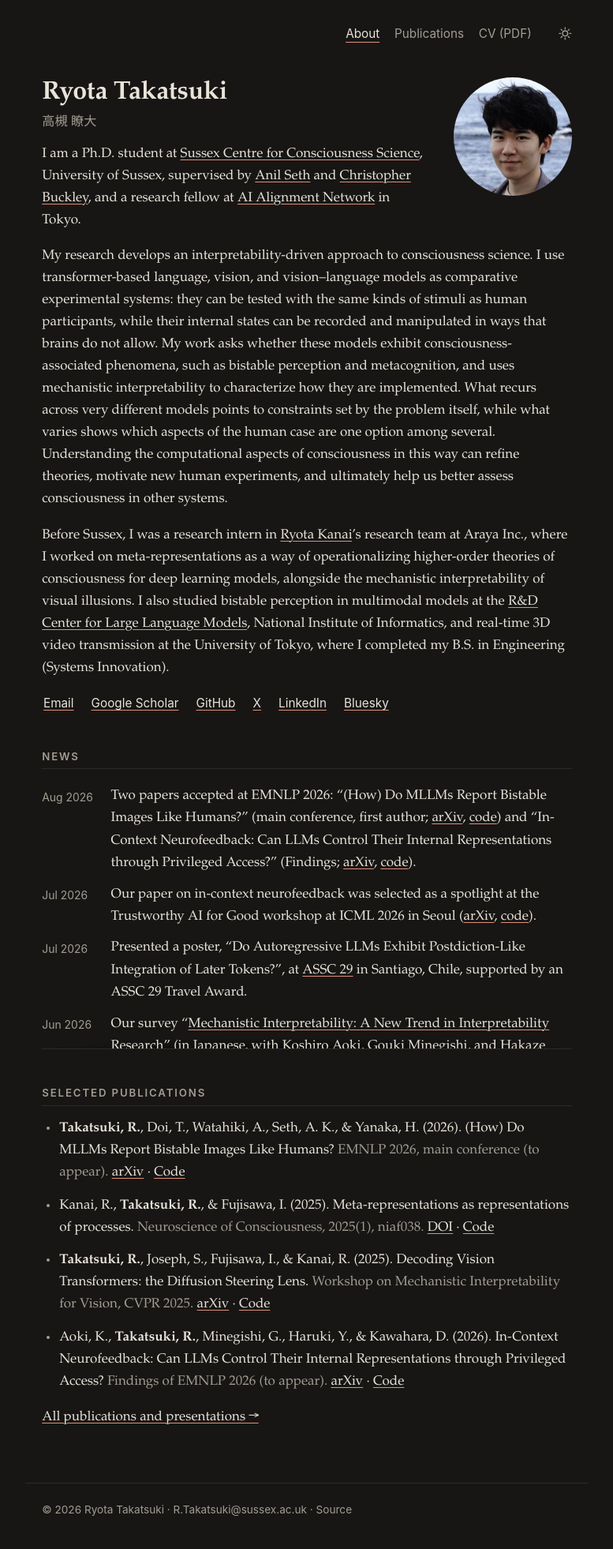
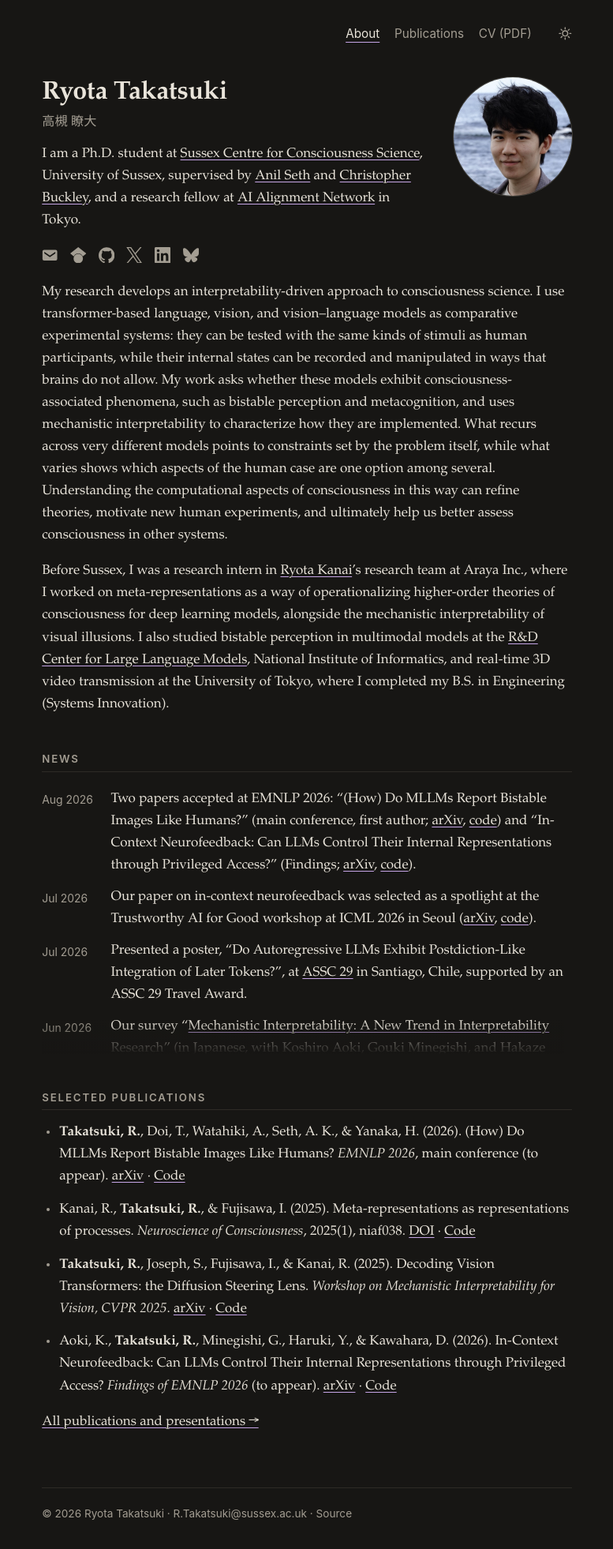
Before and after one commit to rtakatsky/rtakatsky.github.io, a Jekyll site: the page built from index.md, in a window 1280 px wide. Shown: the whole page at 79% size, without its empty margins (251-1028 px from the left). Built offline with Jekyll 4.4.1, drawn with Linux system fonts in a browser that asks for light colours.

Commit message:
Design: plum accent, icon links under the affiliation, fading news box
The terracotta accent read as Claude's own palette, so the accent is now
plum in both modes (dark #c6a5e6, light #6f3f8f). The base colours stay.

- Profile links are icon-only (inline SVG; brand marks from Simple Icons,
  CC0) and sit under the affiliation, each with a title and a visually
  hidden label.
- Publications opens with a link to the Google Scholar profile. The note
  comes from the sync script, so the page was regenerated: body and CV
  are unchanged, the synced date is 2026-11-10.
- News box: the text fades out at the bottom edge instead of being cut,
  scrolled text slips under the heading's rule, and the box is taller on
  narrow screens. This replaces the scroll shadows, which could hardly
  be seen in dark mode.
- The footer rule is as wide as the text column, the portrait has a
  hairline ring, and venue names on the home page are italic as on
  Publications.
- Drop the unused --accent-soft and --shade.

Co-Authored-By: Claude Fable 5.2 <noreply@anthropic.com>

```diff
--- a/_includes/links.html
+++ b/_includes/links.html
@@ -1,8 +1,14 @@
+{%- comment -%}
+  Icon-only links. The brand marks are from Simple Icons (CC0 1.0,
+  https://simpleicons.org); the envelope is drawn by hand. Each link carries
+  a title (tooltip) and a visually hidden label; style.css sets the size and
+  colour, since the Content-Security-Policy forbids inline styles.
+{%- endcomment -%}
 <ul class="links">
-  <li><a href="mailto:{{ site.email }}">Email</a></li>
-  <li><a href="{{ site.links.scholar }}">Google Scholar</a></li>
-  <li><a href="{{ site.links.github }}">GitHub</a></li>
-  <li><a href="{{ site.links.x }}">X</a></li>
-  <li><a href="{{ site.links.linkedin }}">LinkedIn</a></li>
-  <li><a href="{{ site.links.bluesky }}">Bluesky</a></li>
+  <li><a href="mailto:{{ site.email }}" title="Email"><svg viewBox="0 0 24 24" aria-hidden="true" focusable="false"><path fill-rule="evenodd" d="M3.4 4h17.2A2.4 2.4 0 0 1 23 6.4v11.2a2.4 2.4 0 0 1-2.4 2.4H3.4A2.4 2.4 0 0 1 1 17.6V6.4A2.4 2.4 0 0 1 3.4 4zM3.8 7.1 12 12.7l8.2-5.6v2.2L12 14.9 3.8 9.3z"/></svg><span class="visually-hidden">Email</span></a></li>
+  <li><a href="{{ site.links.scholar }}" title="Google Scholar"><svg viewBox="0 0 24 24" aria-hidden="true" focusable="false"><path d="M5.242 13.769L0 9.5 12 0l12 9.5-5.242 4.269C17.548 11.249 14.978 9.5 12 9.5c-2.977 0-5.548 1.748-6.758 4.269zM12 10a7 7 0 1 0 0 14 7 7 0 0 0 0-14z"/></svg><span class="visually-hidden">Google Scholar</span></a></li>
+  <li><a href="{{ site.links.github }}" title="GitHub"><svg viewBox="0 0 24 24" aria-hidden="true" focusable="false"><path d="M12 .297c-6.63 0-12 5.373-12 12 0 5.303 3.438 9.8 8.205 11.385.6.113.82-.258.82-.577 0-.285-.01-1.04-.015-2.04-3.338.724-4.042-1.61-4.042-1.61C4.422 18.07 3.633 17.7 3.633 17.7c-1.087-.744.084-.729.084-.729 1.205.084 1.838 1.236 1.838 1.236 1.07 1.835 2.809 1.305 3.495.998.108-.776.417-1.305.76-1.605-2.665-.3-5.466-1.332-5.466-5.93 0-1.31.465-2.38 1.235-3.22-.135-.303-.54-1.523.105-3.176 0 0 1.005-.322 3.3 1.23.96-.267 1.98-.399 3-.405 1.02.006 2.04.138 3 .405 2.28-1.552 3.285-1.23 3.285-1.23.645 1.653.24 2.873.12 3.176.765.84 1.23 1.91 1.23 3.22 0 4.61-2.805 5.625-5.475 5.92.42.36.81 1.096.81 2.22 0 1.606-.015 2.896-.015 3.286 0 .315.21.69.825.57C20.565 22.092 24 17.592 24 12.297c0-6.627-5.373-12-12-12"/></svg><span class="visually-hidden">GitHub</span></a></li>
+  <li><a href="{{ site.links.x }}" title="X"><svg viewBox="0 0 24 24" aria-hidden="true" focusable="false"><path d="M14.234 10.162 22.977 0h-2.072l-7.591 8.824L7.251 0H.258l9.168 13.343L.258 24H2.33l8.016-9.318L16.749 24h6.993zm-2.837 3.299-.929-1.329L3.076 1.56h3.182l5.965 8.532.929 1.329 7.754 11.09h-3.182z"/></svg><span class="visually-hidden">X</span></a></li>
+  <li><a href="{{ site.links.linkedin }}" title="LinkedIn"><svg viewBox="0 0 24 24" aria-hidden="true" focusable="false"><path d="M20.447 20.452h-3.554v-5.569c0-1.328-.027-3.037-1.852-3.037-1.853 0-2.136 1.445-2.136 2.939v5.667H9.351V9h3.414v1.561h.046c.477-.9 1.637-1.85 3.37-1.85 3.601 0 4.267 2.37 4.267 5.455v6.286zM5.337 7.433c-1.144 0-2.063-.926-2.063-2.065 0-1.138.92-2.063 2.063-2.063 1.14 0 2.064.925 2.064 2.063 0 1.139-.925 2.065-2.064 2.065zm1.782 13.019H3.555V9h3.564v11.452zM22.225 0H1.771C.792 0 0 .774 0 1.729v20.542C0 23.227.792 24 1.771 24h20.451C23.2 24 24 23.227 24 22.271V1.729C24 .774 23.2 0 22.222 0h.003z"/></svg><span class="visually-hidden">LinkedIn</span></a></li>
+  <li><a href="{{ site.links.bluesky }}" title="Bluesky"><svg viewBox="0 0 24 24" aria-hidden="true" focusable="false"><path d="M5.202 2.857C7.954 4.922 10.913 9.11 12 11.358c1.087-2.247 4.046-6.436 6.798-8.501C20.783 1.366 24 .213 24 3.883c0 .732-.42 6.156-.667 7.037-.856 3.061-3.978 3.842-6.755 3.37 4.854.826 6.089 3.562 3.422 6.299-5.065 5.196-7.28-1.304-7.847-2.97-.104-.305-.152-.448-.153-.327 0-.121-.05.022-.153.327-.568 1.666-2.782 8.166-7.847 2.97-2.667-2.737-1.432-5.473 3.422-6.3-2.777.473-5.899-.308-6.755-3.369C.42 10.04 0 4.615 0 3.883c0-3.67 3.217-2.517 5.202-1.026"/></svg><span class="visually-hidden">Bluesky</span></a></li>
 </ul>
--- a/assets/css/style.css
+++ b/assets/css/style.css
@@ -8,9 +8,7 @@
   --ink: #e9e4da;
   --muted: #a39d92;
   --rule: #2e2b26;
-  --accent: #e0907a;
-  --accent-soft: #2c211d;
-  --shade: rgba(0, 0, 0, 0.55);
+  --accent: #c6a5e6;
   --serif: "Iowan Old Style", "Palatino Linotype", Palatino, "Book Antiqua", "Hiragino Mincho ProN", "Yu Mincho", YuMincho, "Noto Serif JP", Georgia, serif;
   --sans: -apple-system, BlinkMacSystemFont, "Helvetica Neue", "Hiragino Sans", "Hiragino Kaku Gothic ProN", "Yu Gothic", YuGothic, "Noto Sans JP", Arial, sans-serif;
   --measure: 42rem;
@@ -22,9 +20,7 @@
   --ink: #1e1c19;
   --muted: #6d675e;
   --rule: #e3ded4;
-  --accent: #8a3b2a;
-  --accent-soft: #f3e6e1;
-  --shade: rgba(30, 28, 25, 0.14);
+  --accent: #6f3f8f;
 }
 
 * { box-sizing: border-box; }
@@ -169,7 +165,7 @@ hr { border: 0; border-top: 1px solid var(--rule); margin: 2rem 0; }
 }
 .profile h1 { margin-bottom: 0.1rem; }
 .name-ja { font-family: var(--sans); font-size: 0.95rem; color: var(--muted); margin: 0 0 0.9rem; }
-.profile-text > p:last-child { margin-bottom: 0; }
+.profile-text > :last-child { margin-bottom: 0; }
 .profile .role {
   font-family: var(--sans);
   font-size: 0.92rem;
@@ -182,6 +178,8 @@ hr { border: 0; border-top: 1px solid var(--rule); margin: 2rem 0; }
   object-fit: cover;
   border-radius: 50%;
   display: block;
+  /* A hairline ring, so the circle keeps its edge where the photo is as dark as the page. */
+  box-shadow: 0 0 0 1px color-mix(in srgb, var(--muted) 30%, var(--bg));
 }
 @media (max-width: 560px) {
   .profile { grid-template-columns: 1fr; }
@@ -189,34 +187,52 @@ hr { border: 0; border-top: 1px solid var(--rule); margin: 2rem 0; }
   .portrait { width: 110px; height: 110px; }
 }
 
-/* Links row */
+/* Links row: icon-only links under the affiliation. Each link carries a
+   title and a visually hidden label. The negative margins line the first
+   icon up with the text edge and offset the links' own padding. */
 .links {
   list-style: none;
   padding: 0;
-  margin: 0 0 1rem;
+  margin: -0.3rem 0 1rem -0.4rem;
   display: flex;
   flex-wrap: wrap;
-  gap: 0.4rem 1.2rem;
-  font-family: var(--sans);
-  font-size: 0.9rem;
+  gap: 0.1rem;
 }
 .links li { margin: 0; }
+.links a {
+  display: flex;
+  padding: 0.4rem;
+  border-radius: 4px;
+  color: var(--muted);
+  text-decoration: none;
+}
+.links a:hover { color: var(--accent); }
+.links a:focus-visible { outline-offset: 0; }
+.links svg { display: block; width: 1.2rem; height: 1.2rem; fill: currentColor; }
 
-/* News list: fixed height, scrolls. The two local gradients cover the
-   scroll shadows at either end, so a shadow shows only where more items are. */
+/* News list: fixed height, scrolls. The box starts at the heading's rule
+   (the negative margin undoes the heading's bottom margin), so scrolled
+   text slips under that line. A strip that sticks to the bottom edge fades
+   the text into the page; the list's bottom padding lets the last item
+   scroll clear of it. */
 .news-scroll {
-  max-height: 20rem;
+  --fade: 2.5rem;
+  max-height: 21rem;
   overflow-y: auto;
-  margin: 0 0 1rem;
-  padding: 0.35rem 0.6rem 0.35rem 0;
-  border-bottom: 1px solid var(--rule);
+  margin: -0.9rem 0 1rem;
+  padding: 1.25rem 0.6rem 0 0;
   scrollbar-width: thin;
   scrollbar-color: var(--rule) transparent;
-  background:
-    linear-gradient(var(--bg) 30%, transparent) top / 100% 2.5rem no-repeat local,
-    linear-gradient(transparent, var(--bg) 70%) bottom / 100% 2.5rem no-repeat local,
-    radial-gradient(farthest-side at 50% 0, var(--shade), transparent) top / 100% 0.8rem no-repeat scroll,
-    radial-gradient(farthest-side at 50% 100%, var(--shade), transparent) bottom / 100% 0.8rem no-repeat scroll;
+}
+.news-scroll::after {
+  content: "";
+  display: block;
+  position: sticky;
+  bottom: 0;
+  height: var(--fade);
+  margin-top: calc(-1 * var(--fade));
+  background: linear-gradient(transparent, var(--bg));
+  pointer-events: none;
 }
 .news-scroll:focus-visible { outline: 2px solid var(--accent); outline-offset: 4px; }
 .news {
@@ -225,6 +241,7 @@ hr { border: 0; border-top: 1px solid var(--rule); margin: 2rem 0; }
   column-gap: 1.25rem;
   row-gap: 0.7rem;
   margin: 0;
+  padding-bottom: var(--fade);
 }
 .news dt {
   font-family: var(--sans);
@@ -235,6 +252,7 @@ hr { border: 0; border-top: 1px solid var(--rule); margin: 2rem 0; }
 }
 .news dd { margin: 0; }
 @media (max-width: 480px) {
+  .news-scroll { max-height: 25rem; }
   .news { grid-template-columns: 1fr; row-gap: 0.15rem; }
   .news dd { margin-bottom: 0.7rem; }
 }
@@ -242,7 +260,6 @@ hr { border: 0; border-top: 1px solid var(--rule); margin: 2rem 0; }
 /* Publication lists */
 .pubs li, .content > ul > li { padding-left: 0.1rem; }
 .selected li { margin-bottom: 0.8rem; }
-.selected .venue { color: var(--muted); }
 
 /* Footer and small print */
 .meta, .site-footer {
@@ -255,9 +272,9 @@ hr { border: 0; border-top: 1px solid var(--rule); margin: 2rem 0; }
   max-width: var(--measure);
   width: 100%;
   margin: 0 auto;
-  padding: 1.25rem 1.25rem 2rem;
-  border-top: 1px solid var(--rule);
+  padding: 0 1.25rem 2rem;
 }
 .site-footer a { text-decoration: none; }
 .site-footer a:hover { text-decoration: underline; }
-.site-footer p { margin: 0; }
+/* The rule sits on the paragraph so that it is as wide as the text column. */
+.site-footer p { margin: 0; padding-top: 1.25rem; border-top: 1px solid var(--rule); }
--- a/index.md
+++ b/index.md
@@ -9,6 +9,8 @@ permalink: /
 <p class="name-ja" lang="ja">高槻 瞭大</p>
 
 I am a Ph.D. student at [Sussex Centre for Consciousness Science](https://www.sussex.ac.uk/research/centres/sussex-centre-for-consciousness-science/), University of Sussex, supervised by [Anil Seth](https://www.anilseth.com/) and [Christopher Buckley](https://christopherlbuckley.com/), and a research fellow at [AI Alignment Network](https://www.aialign.net/) in Tokyo.
+
+{% include links.html %}
   </div>
   <img class="portrait" src="/assets/img/profile.jpg" alt="Ryota Takatsuki" width="600" height="600">
 </div>
@@ -17,8 +19,6 @@ My research develops an interpretability-driven approach to consciousness scienc
 
 Before Sussex, I was a research intern in [Ryota Kanai](https://research.araya.org/member/ryota-kanai-phd)'s research team at Araya Inc., where I worked on meta-representations as a way of operationalizing higher-order theories of consciousness for deep learning models, alongside the mechanistic interpretability of visual illusions. I also studied bistable perception in multimodal models at the [R&D Center for Large Language Models](https://llmc.nii.ac.jp/en/), National Institute of Informatics, and real-time 3D video transmission at the University of Tokyo, where I completed my B.S. in Engineering (Systems Innovation).
 
-{% include links.html %}
-
 ## News
 
 {% include news.html %}
@@ -26,10 +26,10 @@ Before Sussex, I was a research intern in [Ryota Kanai](https://research.araya.o
 ## Selected publications
 
 <ul class="selected">
-  <li><strong>Takatsuki, R.</strong>, Doi, T., Watahiki, A., Seth, A. K., &amp; Yanaka, H. (2026). (How) Do MLLMs Report Bistable Images Like Humans? <span class="venue">EMNLP 2026, main conference (to appear).</span> <a href="https://arxiv.org/abs/2609.13254">arXiv</a> · <a href="https://github.com/rtakatsky/mllm-bistable-images">Code</a></li>
-  <li>Kanai, R., <strong>Takatsuki, R.</strong>, &amp; Fujisawa, I. (2025). Meta-representations as representations of processes. <span class="venue">Neuroscience of Consciousness, 2025(1), niaf038.</span> <a href="https://doi.org/10.1093/nc/niaf038">DOI</a> · <a href="https://github.com/rtakatsky/metarep">Code</a></li>
-  <li><strong>Takatsuki, R.</strong>, Joseph, S., Fujisawa, I., &amp; Kanai, R. (2025). Decoding Vision Transformers: the Diffusion Steering Lens. <span class="venue">Workshop on Mechanistic Interpretability for Vision, CVPR 2025.</span> <a href="https://arxiv.org/abs/2504.13763">arXiv</a> · <a href="https://github.com/rtakatsky/DSLens">Code</a></li>
-  <li>Aoki, K., <strong>Takatsuki, R.</strong>, Minegishi, G., Haruki, Y., &amp; Kawahara, D. (2026). In-Context Neurofeedback: Can LLMs Control Their Internal Representations through Privileged Access? <span class="venue">Findings of EMNLP 2026 (to appear).</span> <a href="https://arxiv.org/abs/2609.00904">arXiv</a> · <a href="https://github.com/AokiKoshiro/in-context-neurofeedback">Code</a></li>
+  <li><strong>Takatsuki, R.</strong>, Doi, T., Watahiki, A., Seth, A. K., &amp; Yanaka, H. (2026). (How) Do MLLMs Report Bistable Images Like Humans? <em>EMNLP 2026</em>, main conference (to appear). <a href="https://arxiv.org/abs/2609.13254">arXiv</a> · <a href="https://github.com/rtakatsky/mllm-bistable-images">Code</a></li>
+  <li>Kanai, R., <strong>Takatsuki, R.</strong>, &amp; Fujisawa, I. (2025). Meta-representations as representations of processes. <em>Neuroscience of Consciousness</em>, 2025(1), niaf038. <a href="https://doi.org/10.1093/nc/niaf038">DOI</a> · <a href="https://github.com/rtakatsky/metarep">Code</a></li>
+  <li><strong>Takatsuki, R.</strong>, Joseph, S., Fujisawa, I., &amp; Kanai, R. (2025). Decoding Vision Transformers: the Diffusion Steering Lens. <em>Workshop on Mechanistic Interpretability for Vision, CVPR 2025</em>. <a href="https://arxiv.org/abs/2504.13763">arXiv</a> · <a href="https://github.com/rtakatsky/DSLens">Code</a></li>
+  <li>Aoki, K., <strong>Takatsuki, R.</strong>, Minegishi, G., Haruki, Y., &amp; Kawahara, D. (2026). In-Context Neurofeedback: Can LLMs Control Their Internal Representations through Privileged Access? <em>Findings of EMNLP 2026</em> (to appear). <a href="https://arxiv.org/abs/2609.00904">arXiv</a> · <a href="https://github.com/AokiKoshiro/in-context-neurofeedback">Code</a></li>
 </ul>
 
 [All publications and presentations →](/publications/)
--- a/scripts/sync-portfolio.py
+++ b/scripts/sync-portfolio.py
@@ -84,7 +84,8 @@ def write(rel: str, text: str) -> None:
 
 def main() -> None:
     body = publications_body()
-    note = "My name is shown in bold.\n\n"
+    # Jekyll expands the Liquid tag, so the URL stays in _config.yml only.
+    note = "My name is shown in bold. See also my [Google Scholar profile]({{ site.links.scholar }}).\n\n"
     write("publications.md", front_matter(
         title="Publications", permalink="/publications/",
         description="Publications and presentations by Ryota Takatsuki.", synced=TODAY) + note + body)
```
Also changed, not shown: publications.md (+2 -2 lines).
